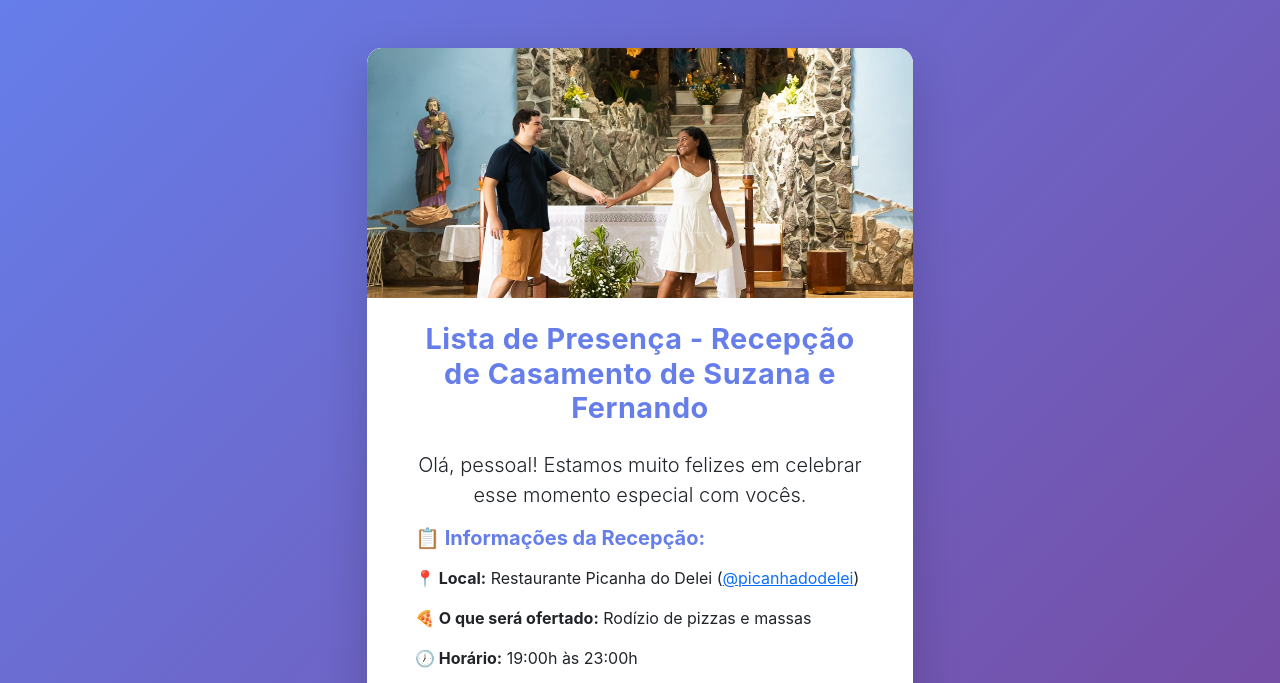
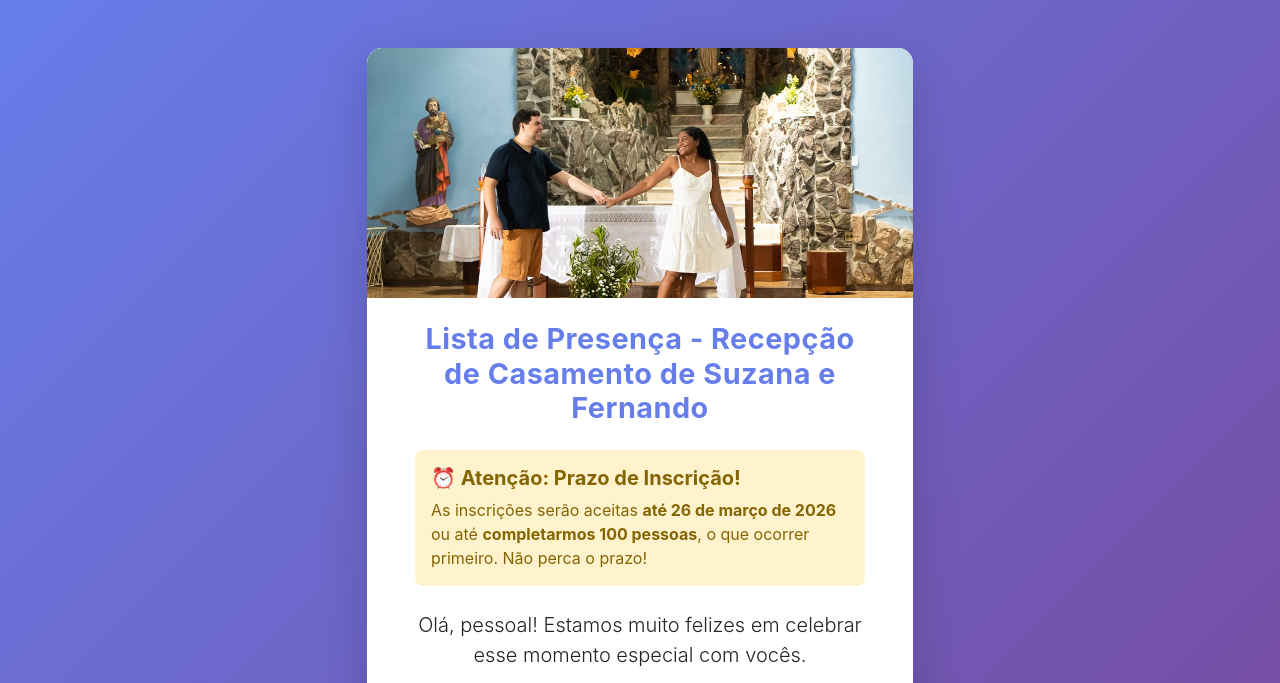
Before and after one commit to FernandoBSFernandes/ConvidadosCasamentoPage, a website: page index.html in a window 1280 px wide. Shown: the top 683 px of the page. Drawn offline with nearby package versions, Linux system fonts and the light colour scheme.

Commit message:
Adicionar alerta destacado sobre prazo de inscrições (até 26/03 ou 100 pessoas)

```diff
--- a/index.html
+++ b/index.html
@@ -40,6 +40,11 @@
                         </header>
 
                         <section class="info-evento mb-5 pb-4 border-bottom">
+                            <div class="alert alert-warning border-2 border-warning mb-4" role="alert">
+                                <h5 class="alert-heading fw-bold mb-2">⏰ Atenção: Prazo de Inscrição!</h5>
+                                <p class="mb-0">As inscrições serão aceitas <strong>até 26 de março de 2026</strong> ou até <strong>completarmos 100 pessoas</strong>, o que ocorrer primeiro. Não perca o prazo!</p>
+                            </div>
+
                             <p class="lead text-center mb-3">Olá, pessoal! Estamos muito felizes em celebrar esse
                                 momento especial com vocês.</p>
 
```
